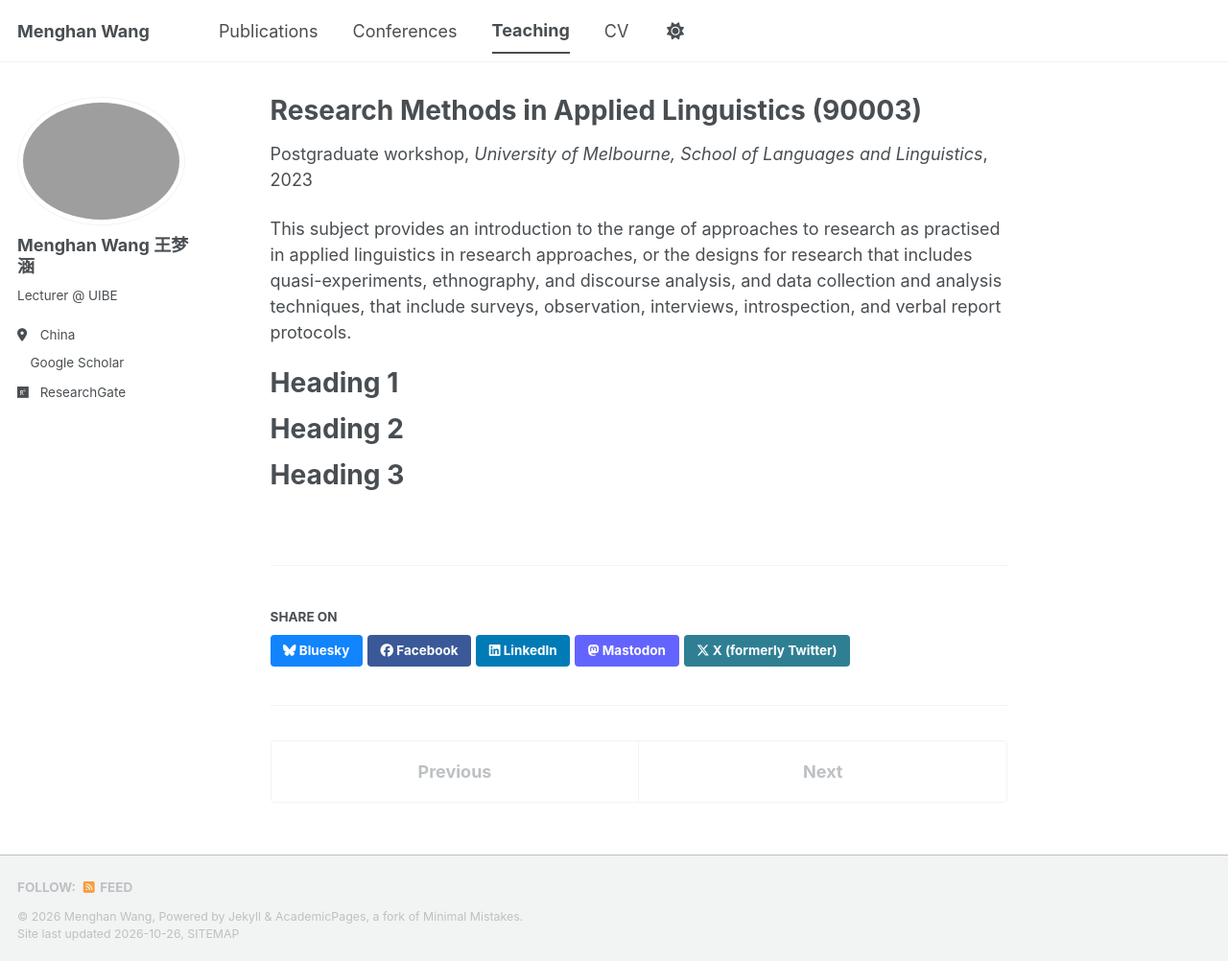
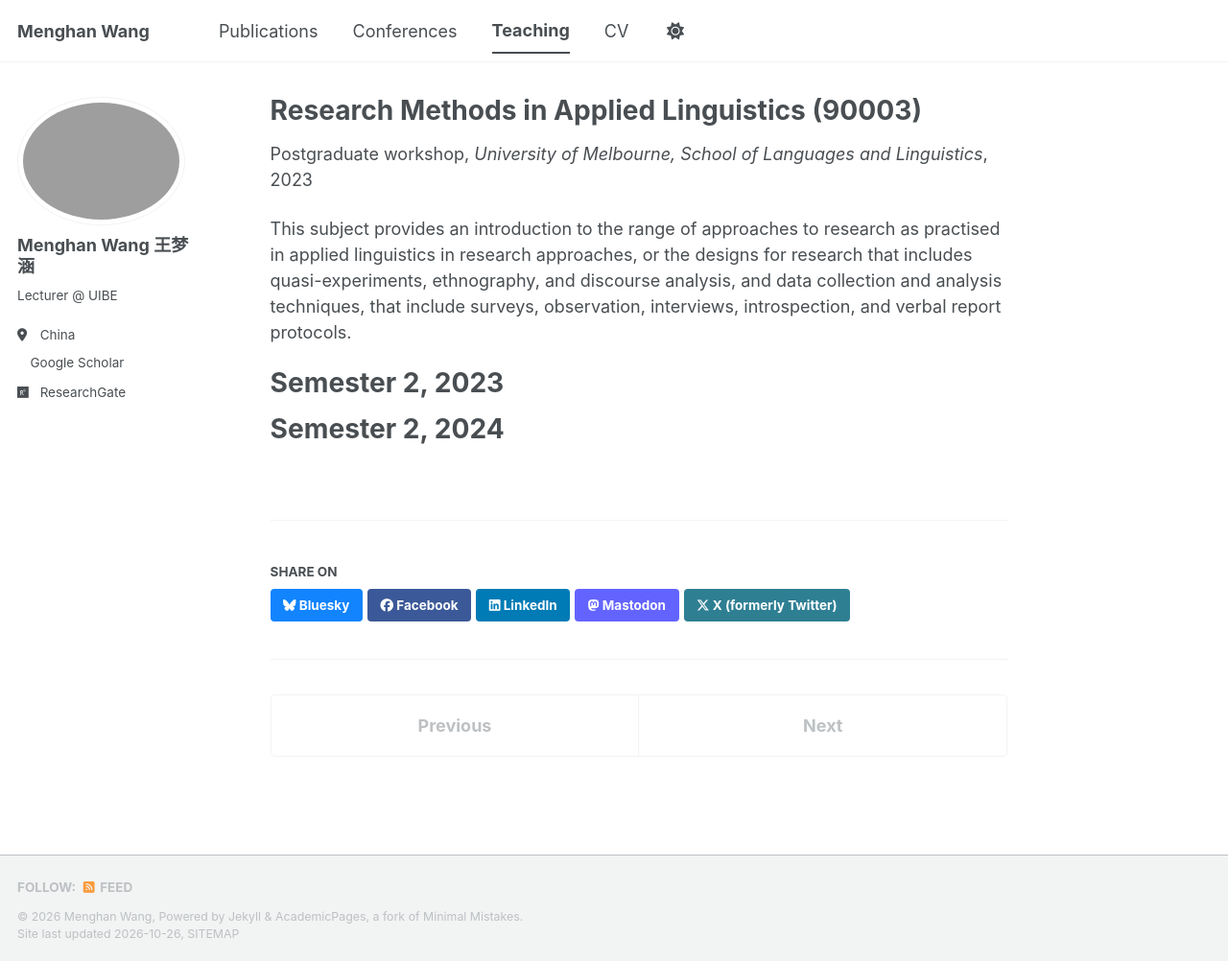
Before and after one commit to menghan120/menghan.github.io, a Jekyll site: the page built from _teaching/research_methods_in_al.md, in a window 1280 px wide and 1002 px high. Shown: the whole window at 96% size. Built offline with Jekyll 4.4.1, drawn with Linux system fonts in a browser that asks for light colours; a script bundle is joined from its source files by our own code; a style sheet for code colours, icons or effects is not loaded.

Commit message:
Revise date and semester details in research_methods_in_al
Updated the date and semester information for the workshop.

```diff
--- a/_teaching/research_methods_in_al.md
+++ b/_teaching/research_methods_in_al.md
@@ -4,17 +4,15 @@ collection: teaching
 type: "Postgraduate workshop"
 permalink: /teaching/research_methods_in_al
 venue: "University of Melbourne, School of Languages and Linguistics"
-date: "2023-08-01"
+date: 2023-08-01
 location: "Melbourne, Australia"
 ---
 
 This subject provides an introduction to the range of approaches to research as practised in applied linguistics in research approaches, or the designs for research that includes quasi-experiments, ethnography, and discourse analysis, and data collection and analysis techniques, that include surveys, observation, interviews, introspection, and verbal report protocols.
 
-Heading 1
+
+Semester 2, 2023
 ======
 
-Heading 2
+Semester 2, 2024
 ======
-
-Heading 3
-======
```
